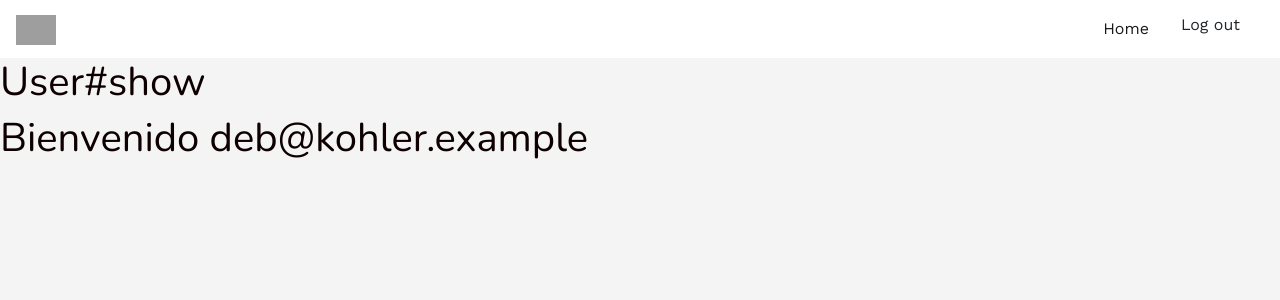
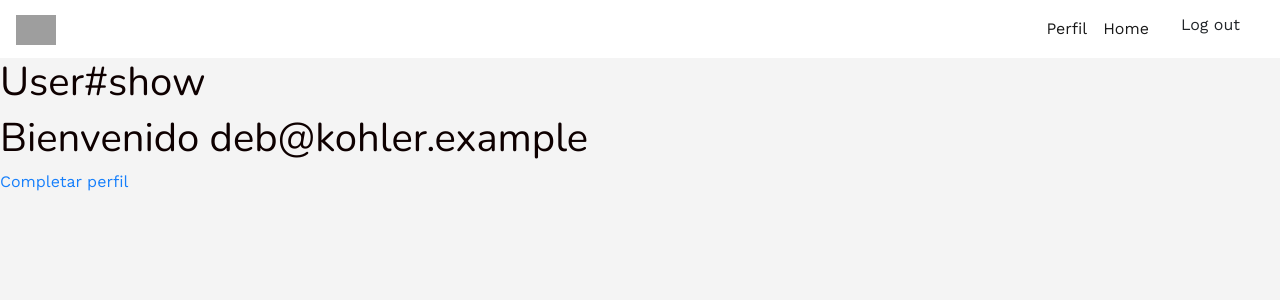
Before and after one commit to giseares/psicobnb, a Rails app: page /users/1 in a window 1280 px wide. Shown: the top 300 px of the page. Run offline with Rails 7, Linux system fonts and the light colour scheme; a user stored in the database is signed in; style sheets or scripts are compiled from the project's sources; some libraries are stand-ins or nearby versions; grey boxes are pictures that could not be loaded.

Commit message:
Agregue y modifique para el pundit y perfil

```diff
--- a/app/controllers/application_controller.rb
+++ b/app/controllers/application_controller.rb
@@ -27,7 +27,6 @@ class ApplicationController < ActionController::Base
   end
 
   def user_not_authorized
-    flash[:alert] = "You are not authorized to perform this action."
     redirect_to(request.referrer || root_path)
   end
 end
--- a/app/controllers/users_controller.rb
+++ b/app/controllers/users_controller.rb
@@ -8,4 +8,10 @@ class UsersController < ApplicationController
   def index
     @users = User.all
   end
+
+  def profile
+    @profile = Profile.find_by user_id: params[:user_id]
+    @user = User.find(@profile.user_id)
+    authorize @user
+  end
 end
--- a/app/models/profile.rb
+++ b/app/models/profile.rb
@@ -1,4 +1,3 @@
 class Profile < ApplicationRecord
   belongs_to :user
-  validates :speciality, presence: true
 end
--- a/app/models/user.rb
+++ b/app/models/user.rb
@@ -3,5 +3,10 @@ class User < ApplicationRecord
          :recoverable, :rememberable, :validatable
   has_many :appointments, foreign_key: :client_id
   has_many :reservations, foreign_key: :professional_id, class_name: "Appointment"
+  after_create :create_profile
 
+  def create_profile
+    profile = Profile.new(user_id: id)
+    profile.save
+  end
 end
--- a/app/policies/user_policy.rb
+++ b/app/policies/user_policy.rb
@@ -12,4 +12,8 @@ class UserPolicy < ApplicationPolicy
   def create?
     return false
   end
+
+  def profile?
+    user == record
+  end
 end
--- a/app/views/shared/_navbar.html.erb
+++ b/app/views/shared/_navbar.html.erb
@@ -11,6 +11,9 @@
   <div class="collapse navbar-collapse" id="navbarSupportedContent">
     <ul class="navbar-nav mr-auto">
       <% if user_signed_in? %>
+      <li class="nav-item active">
+          <%= link_to "Perfil", user_path(current_user.id), class: "nav-link" %>
+        </li>
         <li class="nav-item active">
           <%= link_to "Home", "#", class: "nav-link" %>
         </li>
--- /dev/null
+++ b/app/views/users/profile.html.erb
@@ -0,0 +1 @@
+<h1>Aqui completaras tu perfil</h1>
--- a/app/views/users/show.html.erb
+++ b/app/views/users/show.html.erb
@@ -1,4 +1,4 @@
 <h1>User#show</h1>
- <% if user_signed_in? %>
-    <h1>Bienvenido <%= @user.email %></h1>
-  <% end %>
+<h1>Bienvenido <%= @user.email %></h1>
+
+<%= link_to "Completar perfil", user_profile_path(@user) %>
```
